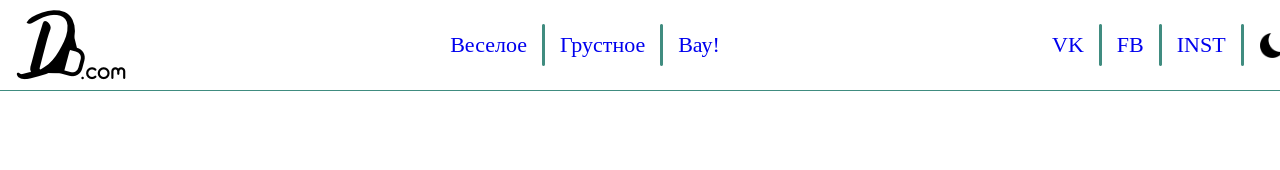
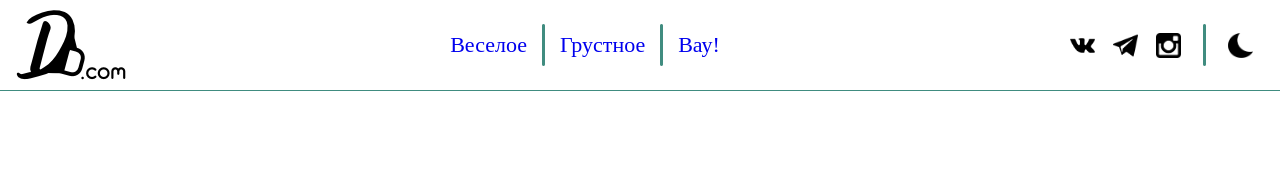
Before and after one commit to foreverzabuzov/3OTR-hse-2018-09-18, a plain HTML site: page dnevnik/ddcom.html in a window 1280 px wide. Shown: the top 170 px of the page. Drawn offline with Linux system fonts and the light colour scheme.

Commit message:
icons and layout update

```diff
--- a/dnevnik/ddcom.html
+++ b/dnevnik/ddcom.html
@@ -19,13 +19,17 @@
         <a href="#Вау!">Вау!</a>
       </nav>
       <div class="socialmedia">
-        <a href="#VK">VK</a>
-        <img id="divider"src="images/divider2.png" alt="divider2">
-        <a href="#FB">FB</a>
-        <img id="divider"src="images/divider2.png" alt="divider2">
-        <a href="#INST!">INST</a>
-        <img id="divider"src="images/divider2.png" alt="divider2">
-        <img src="images/night2.png" alt="moon" width="25px" height="25px">
+          <a href="http://vk.com/foreverzabuzov">
+            <img src="images/vk.png" alt="vk" width="25" height="25">
+          </a>
+          <a href="http://t-do.ru/forever_zzv">
+            <img src="images/tg.png" alt="twitter" height="25" width="25">
+          </a>
+          <a href="http://instagram.com/foreverzabuzov">
+            <img src="images/inst.png" alt="instagram" height="25" width="25">
+          </a>
+          <img id="divider3"src="images/divider2.png" alt="divider2">
+          <img src="images/night2.png" alt="moon" width="25px" height="25px">
       </div>
     </header>
 
--- a/dnevnik/stylesheets/layout.css
+++ b/dnevnik/stylesheets/layout.css
@@ -50,6 +50,10 @@ a {
   width: 1000px;
 }
 
+#divider3 {
+  margin: 3px;
+}
+
 .socialmedia {
   position: sticky;
 
@@ -60,11 +64,12 @@ a {
   margin-right: 8px;
   margin-bottom: 5px;
 
-  font-family: AristaProAlternate-Regular;
-  font-size: 22px;
-
   align-items: center;
   justify-content: space-evenly;
+}
+
+.socialmedia>a {
+  height: 25px;
 }
 
 .socialmedia>img {
```
Also changed, not shown: dnevnik/images/inst.png (renamed from dnevnik/images/instagram-symbol.png), dnevnik/images/tg.png (added), dnevnik/images/twi.png (added), dnevnik/images/twitter-logo.png (deleted), dnevnik/images/vk-social-network-logo.png (deleted), dnevnik/images/vk.png (added), 1 other file.
